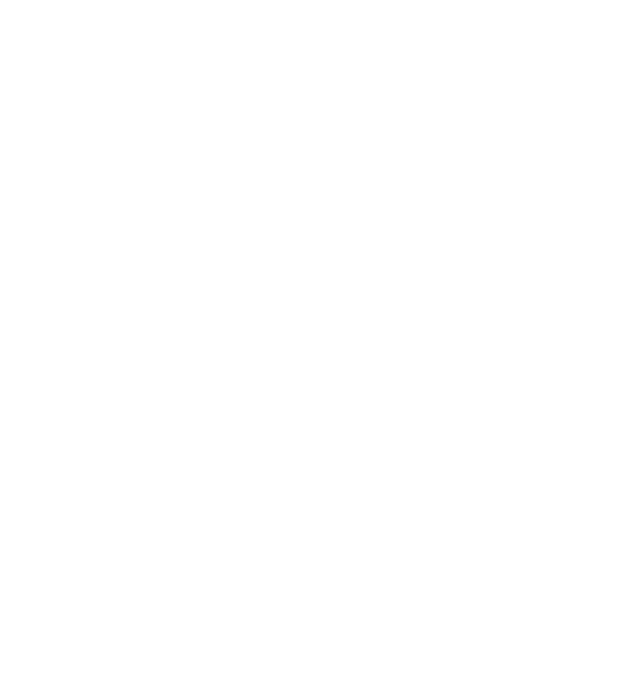
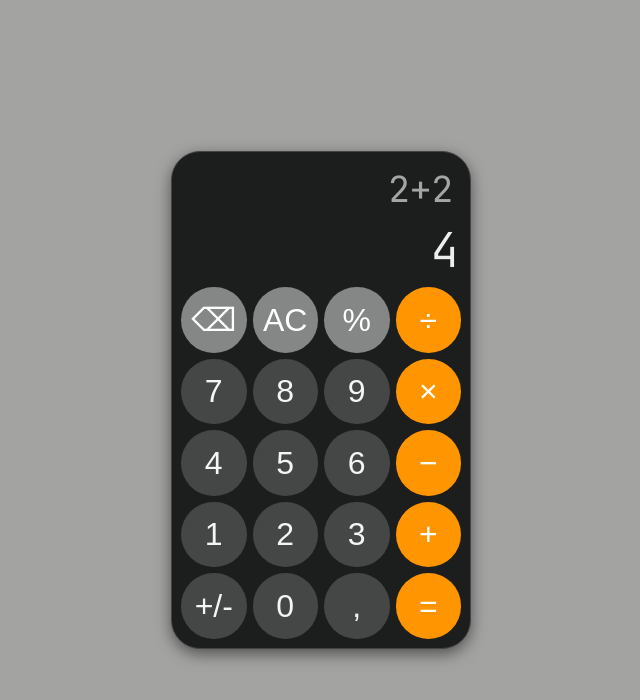
Before and after one commit to Marianss01/calculator-js, a plain HTML site: page index.html in a window 1280 px wide. Shown: the whole page, without its empty margins (319-959 px from the left). Drawn offline with Linux system fonts and the light colour scheme.

Commit message:
Create the calculator User Interface
The UI that has been created is not yet
interactive or functional

```diff
--- a/index.html
+++ b/index.html
@@ -1,12 +1,65 @@
+
 <!DOCTYPE html>
-<html lang="en">
+<html lang="it">
 <head>
     <meta charset="UTF-8">
     <meta name="viewport" content="width=device-width, initial-scale=1.0">
-    <title>Javascript Calculator</title>
-    <script type="module" src="operations.js" defer></script>
+    <title>Calculator</title>
+    <link rel="stylesheet" href="style.css">
 </head>
 <body>
 
+    <div class="calculator">
+
+        <!-- Display -->
+        <div class="ex-display">
+            <span>2+2</span>
+        </div>
+        <div class="res-display">
+            <span>4</span>
+        </div>
+
+        <!-- Keypad -->
+        <div class="keypad">
+
+            <div class="key-row">
+                <button class="key function">⌫</button>
+                <button class="key function">AC</button>
+                <button class="key function">%</button>
+                <button class="key operator">÷</button>
+            </div>
+
+            <div class="key-row">
+                <button class="key">7</button>
+                <button class="key">8</button>
+                <button class="key">9</button>
+                <button class="key operator">×</button>
+            </div>
+
+            <div class="key-row">
+                <button class="key">4</button>
+                <button class="key">5</button>
+                <button class="key">6</button>
+                <button class="key operator">−</button>
+            </div>
+
+            <div class="key-row">
+                <button class="key">1</button>
+                <button class="key">2</button>
+                <button class="key">3</button>
+                <button class="key operator">+</button>
+            </div>
+
+            <div class="key-row">
+                <button class="key">+/-</button>
+                <button class="key">0</button>
+                <button class="key">,</button>
+                <button class="key operator">=</button>
+            </div>
+
+        </div>
+
+    </div>
+
 </body>
 </html>
--- /dev/null
+++ b/style.css
@@ -0,0 +1,98 @@
+@import url('https://fonts.googleapis.com/css2?family=JetBrains+Mono:ital,wght@0,100..800;1,100..800&family=Montserrat:ital,wght@0,100..900;1,100..900&family=Roboto+Mono:ital,wght@0,100..700;1,100..700&display=swap');
+
+* {
+    box-sizing: border-box;
+    margin: 0;
+    padding: 0;
+}
+
+body {
+    min-height: 100vh;
+    display: flex;
+    justify-content: center;
+    align-items: center;
+    background: #a3a3a2;
+    font-family: "JetBrains Mono", monospace;
+}
+
+/* Calculator */
+.calculator {
+    width: 300px;
+    padding: 9px;
+    background: #1c1e1e;
+    border: 1px solid #454545;
+    border-radius: 29px;
+    box-shadow: 0 5px 15px rgba(0, 0, 0, 0.5);
+}
+
+/* Displays */
+.ex-display {
+    height: 50px;
+    text-align: end;
+    font-size: 36px;
+    padding: 4px 8px;
+    color: #a4a5a6;
+}
+
+.res-display {
+    height: 76px;
+    display: flex;
+    justify-content: flex-end;
+    align-items: center;
+    padding: 0 2px;
+    color: #eeeeee;
+    font-size: 48px;
+    font-weight: 300;
+}
+
+/* Keypad */
+.keypad {
+    display: flex;
+    flex-direction: column;
+    gap: 6px;
+}
+
+.key-row {
+    display: flex;
+    justify-content: space-between;
+    gap: 6px;
+}
+
+/* Buttons */
+.key {
+    width: 60px;
+    aspect-ratio: 1 / 1;
+    flex: 1 0 auto;
+    display: flex;
+    justify-content: center;
+    align-items: center;
+
+    border: none;
+    border-radius: 50%;
+    background: #454747;
+    color: #f5f5f5;
+
+    font-size: 32px;
+    font-weight: 400;
+    cursor: pointer;
+}
+
+.function {
+    background: #858787;
+    color: white;
+}
+
+.operator {
+    background: #ff9500;
+    color: white;
+    font-size: 32px;
+}
+
+/* Hover effects */
+.key:hover {
+    filter: brightness(1.2);
+}
+
+.key:active {
+    filter: brightness(1.5);
+}
```
Also changed, not shown: operations.spec.js (deleted).
